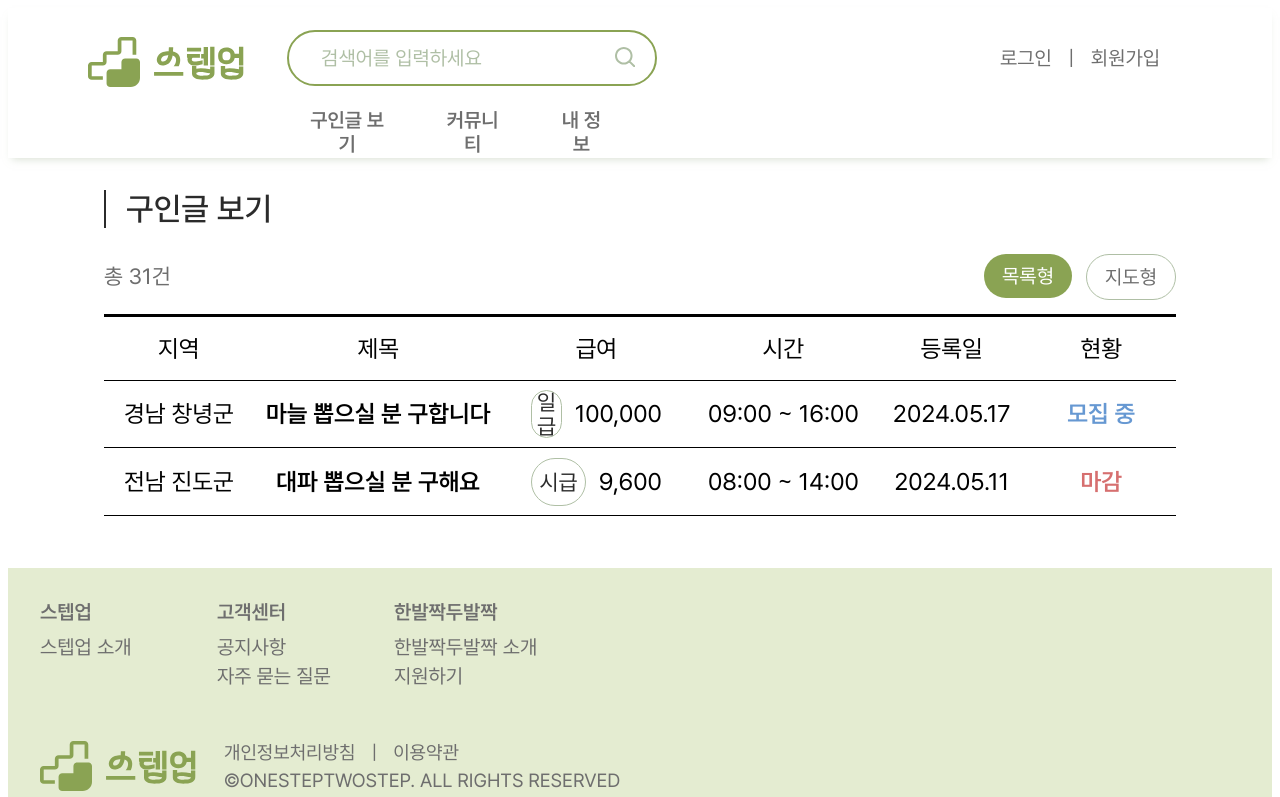
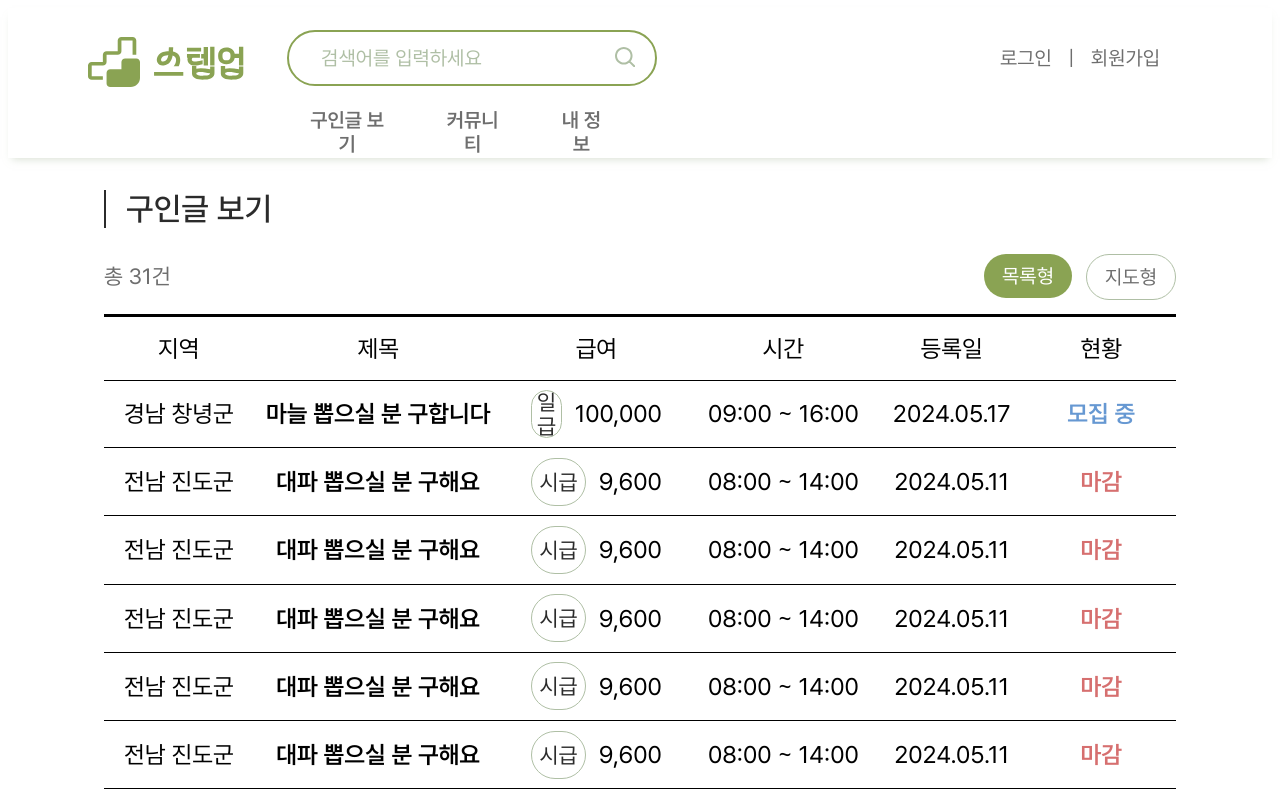
Before and after one commit to ICT-project-stepup/stepup-web, a React (Create React App) app: page / in a window 1280 px wide. Shown: the top 797 px of the page. Built offline with nearby package versions, Linux system fonts and the light colour scheme.

Commit message:
Add: 메인페이지 페이지네이션 추가

```diff
--- a/package.json
+++ b/package.json
@@ -6,9 +6,11 @@
     "@testing-library/jest-dom": "^5.17.0",
     "@testing-library/react": "^13.4.0",
     "@testing-library/user-event": "^13.5.0",
+    "date-fns": "^3.6.0",
     "react": "^18.3.1",
     "react-datepicker": "^6.9.0",
     "react-dom": "^18.3.1",
+    "react-js-pagination": "^3.0.3",
     "react-kakao-maps-sdk": "^1.1.27",
     "react-paginate": "^8.2.0",
     "react-router-dom": "^6.23.1",
--- a/src/pages/main/Main.js
+++ b/src/pages/main/Main.js
@@ -4,18 +4,8 @@ import PageTitle from "../../components/PageTitle";
 import RoundGreenBtn from "../../components/buttons/RoundGreenBtn";
 import RoundWhiteBtn from "../../components/buttons/RoundWhiteBtn";
 import JobAdList from './JobAdList';
+import Pagination from "react-js-pagination";
 
-/* 채민 */
-export default function Main() {
-    const [isListMode, setListMode] = useState(true);
-
-    const toggleListMode = () => {
-        setListMode(true);
-    };
-
-    const toggleMapMode = () => {
-        setListMode(false);
-    };
 
 const postData = [
     {
@@ -36,7 +26,85 @@ export default function Main() {
         postDate: "2024.05.11",
         postState: "마감",
     },
+    {
+        area: "전남 진도군",
+        postTitle: "대파 뽑으실 분 구해요",
+        salaryType: "시급",
+        salary: "9,600",
+        workTime: "08:00 ~ 14:00",
+        postDate: "2024.05.11",
+        postState: "마감",
+    },
+    {
+        area: "전남 진도군",
+        postTitle: "대파 뽑으실 분 구해요",
+        salaryType: "시급",
+        salary: "9,600",
+        workTime: "08:00 ~ 14:00",
+        postDate: "2024.05.11",
+        postState: "마감",
+    },
+    {
+        area: "전남 진도군",
+        postTitle: "대파 뽑으실 분 구해요",
+        salaryType: "시급",
+        salary: "9,600",
+        workTime: "08:00 ~ 14:00",
+        postDate: "2024.05.11",
+        postState: "마감",
+    },
+    {
+        area: "전남 진도군",
+        postTitle: "대파 뽑으실 분 구해요",
+        salaryType: "시급",
+        salary: "9,600",
+        workTime: "08:00 ~ 14:00",
+        postDate: "2024.05.11",
+        postState: "마감",
+    },
+    {
+        area: "전남 진도군",
+        postTitle: "대파 뽑으실 분 구해요",
+        salaryType: "시급",
+        salary: "9,600",
+        workTime: "08:00 ~ 14:00",
+        postDate: "2024.05.11",
+        postState: "마감",
+    },
+    {
+        area: "전남 진도군",
+        postTitle: "대파 뽑으실 분 구해요",
+        salaryType: "시급",
+        salary: "9,600",
+        workTime: "08:00 ~ 14:00",
+        postDate: "2024.05.11",
+        postState: "마감",
+    },
 ];
+
+/* 채민 */
+export default function Main() {
+    const [isListMode, setListMode] = useState(true);
+    const [activePage, setActivePage] = useState(1);
+
+    /* 페이지네이션에 필요한 변수들 */
+    const itemsPerPage = 7;
+    const totalItemsCount = postData.length;
+    const indexOfLastPost = activePage * itemsPerPage;
+    const indexOfFirstPost = indexOfLastPost - itemsPerPage;
+    const currentPosts = postData.slice(indexOfFirstPost, indexOfLastPost);
+
+    const toggleListMode = () => {
+        setListMode(true);
+    };
+
+    const toggleMapMode = () => {
+        setListMode(false);
+    };
+
+    const handlePageChange = (pageNumber) => {
+        setActivePage(pageNumber);
+    };
 
     return(
         <MainContainer>
@@ -86,7 +154,19 @@ export default function Main() {
                         <span className="date">등록일</span>
                         <span className="state">현황</span>
                     </ListTitle>
-                    {postData.map((postInfo) => (<JobAdList postInfo={postInfo} />))}
+                    {currentPosts.map((postInfo, index) => ( <JobAdList key={index} postInfo={postInfo} /> ))}
+                    <PaginationWrapper>
+                        <Pagination
+                            activePage={activePage}
+                            itemsCountPerPage={itemsPerPage}
+                            totalItemsCount={totalItemsCount}
+                            pageRangeDisplayed={5}
+                            onChange={handlePageChange}
+                            prevPageText={<PageText style={{ opacity: activePage === 1 ? 0 : 1 }}>이전</PageText>}
+                            nextPageText={<PageText style={{ opacity: activePage === Math.ceil(totalItemsCount / itemsPerPage) ? 0 : 1 }}>다음</PageText>}
+                            hideFirstLastPages
+                        />
+                    </PaginationWrapper>
                 </JobAdListWrapper>
             ) : (
                 <MapWrapper>
@@ -107,7 +187,7 @@ export default function Main() {
 
 const MainContainer = styled.div`
     width: auto;
-    height: auto;
+    height: 52rem;
     display: block;
     align-items: flex-start;
     padding: 2rem 6rem 0 6rem;
@@ -178,3 +258,51 @@ const MapWrapper = styled.div`
     height: 45%;
     borderRadius: 2rem;
 `;
+
+const PaginationWrapper = styled.div`
+    margin: 3rem 0;
+    font-family: Pretendard-Regular;
+    font-size: 1.5rem;
+
+    .pagination {
+        display: flex;
+        justify-content: center;
+        align-items: center;
+    }
+
+    ul {
+        list-style: none;
+        padding: 0;
+    }
+
+    ul.pagination li {
+        width: 3.5rem;
+        height: 2.8rem;
+        border: none;
+        display: flex;
+        justify-content: center;
+        align-items: center;
+        color: #6E6E6E;
+    }
+
+    ul.pagination li a {
+        text-decoration: none;
+        background-color: none;
+        padding: 0.55rem 1.1rem;
+        border-radius: 0.75rem;
+        color: #6E6E6E;
+    }
+
+    ul.pagination li.active a {
+        color: white;
+        background-color: #8AA353;
+    }
+`;
+
+const PageText = styled.div`
+    width: 4rem;
+    display: flex;
+    justify-content: center;
+    pading: 0;
+    font-size: 1.188rem;
+`;
```
Also changed, not shown: 1 other file (tests, documents, lock files or other folders). Lines whose indentation alone changed are shown as unchanged.
